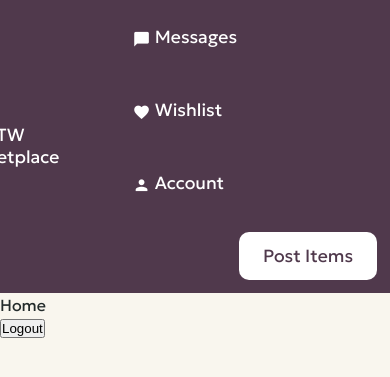
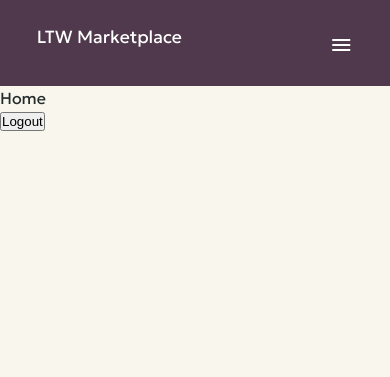
Before and after one commit to jpnsantoss/LTW-marketplace, a PHP site: template src/views/Home/index.php in a window 390 px wide. Shown: the top 377 px of the page. Run offline with PHP 8.4, Linux system fonts and the light colour scheme; the template is opened without the code that fills it, so the values that code supplies are empty; some libraries are stand-ins or nearby versions.

Commit message:
navbar completed

```diff
--- a/public/css/navbar.css
+++ b/public/css/navbar.css
@@ -57,3 +57,45 @@ nav button {
 nav li:last-child {
   float: right;
 }
+
+.nav-mobile {
+  display: flex;
+  justify-content: space-between;
+  align-items: center;
+}
+
+@media screen and (max-width: 992px) {
+  nav {
+    display: block;
+  }
+  /* Hide the list items */
+  #menu-links {
+    opacity: 0;
+    max-height: 0;
+    overflow: hidden;
+    transition: opacity 0.5s, max-height 0.5s;
+  }
+
+  /* Display the menu button */
+  nav button {
+    display: block;
+    background-color: var(--primary);
+    color: white;
+    border: none;
+    padding: 0.8rem 1.5rem;
+    margin: 0.8rem;
+    border-radius: 10px;
+    font-size: 24px;
+  }
+
+  nav ul {
+    display: flex;
+    flex-direction: column;
+    justify-content: center;
+    margin-bottom: 0.8rem;
+  }
+
+  .highlight {
+    margin-left: 2.4rem;
+  }
+}
--- a/src/views/Common/common.php
+++ b/src/views/Common/common.php
@@ -18,11 +18,13 @@ function getNavbar()
 { ?>
     <header>
         <nav>
-            <ul>
-                <li><a href="/">LTW Marketplace</a></li>
-            </ul>
-            <button><i class="icon">menu</i></button>
-            <div>
+            <div class="nav-mobile">
+                <ul>
+                    <li><a href="/">LTW Marketplace</a></li>
+                </ul>
+                <button id="menu-button"><i class="icon">menu</i></button>
+            </div>
+            <div id="menu-links">
                 <ul>
                     <li><a href="#"><i class="icon">chat_bubble</i> Messages</a></li>
                     <li><a href="#"><i class="icon">favorite</i> Wishlist</a></li>
--- a/src/views/Home/index.php
+++ b/src/views/Home/index.php
@@ -7,3 +7,7 @@ getNavbar();
 <form action="<?php echo URLROOT; ?>/auth/logout" method="post">
     <input type="submit" value="Logout">
 </form>
+
+<?php
+getScript('navbar.js');
+?>
```
Also changed, not shown: public/js/base.js (deleted, +0 -51 lines), public/js/navbar.js (added, +10 -0 lines).
